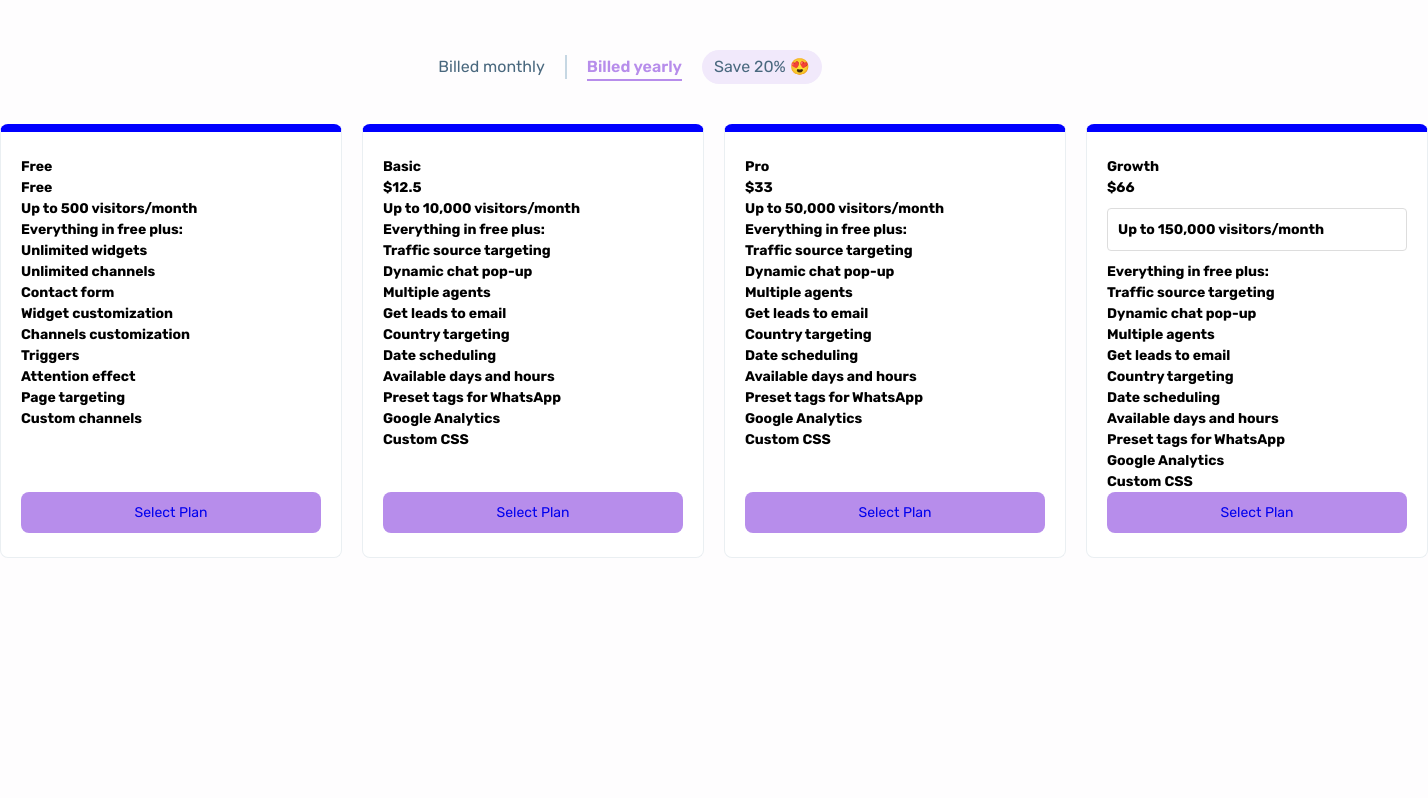
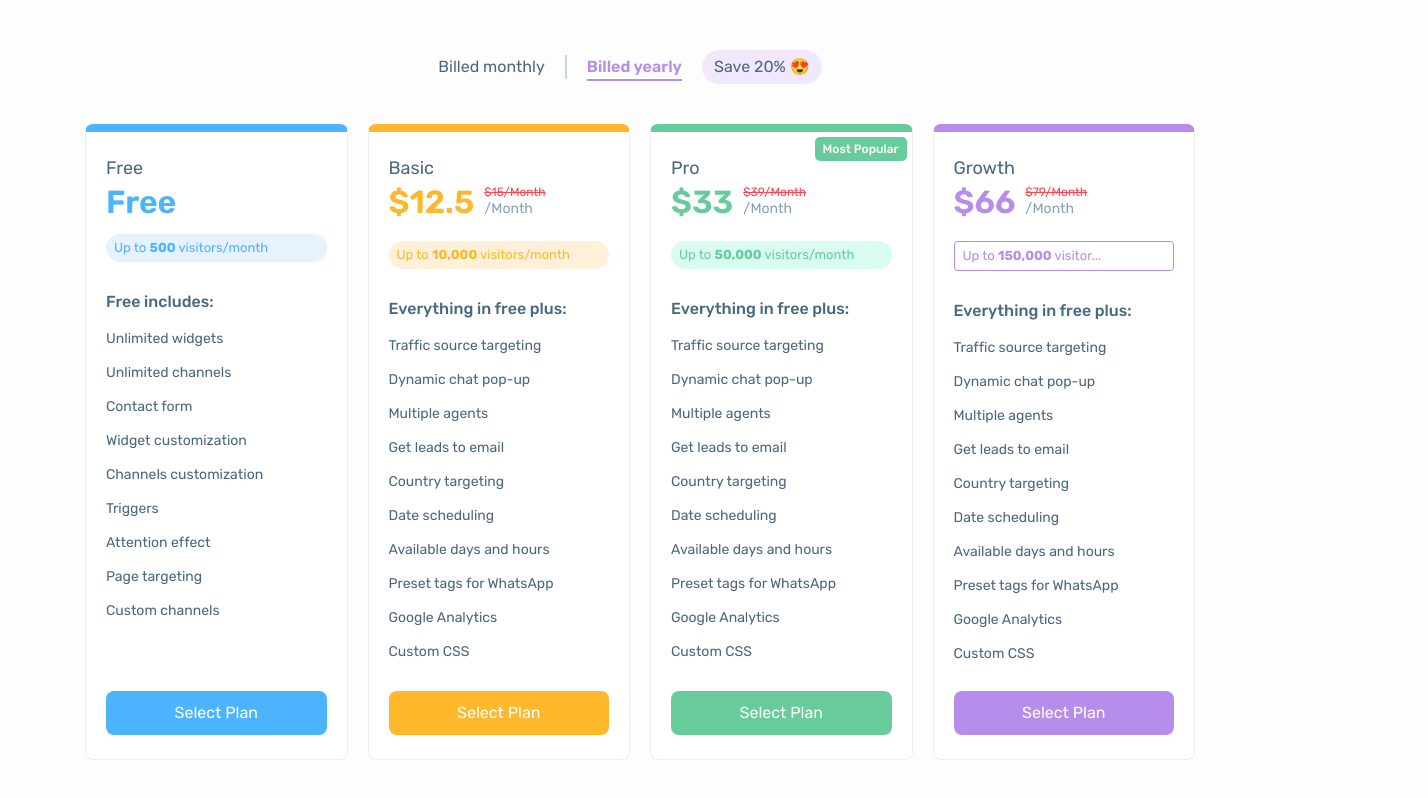
Before and after one commit to rayan2228/arraytics, a React (Vite) app in the folder problem 1/: page / in a window 1280 px wide. Both pictures are taken after a click on the button "Billed yearly". Shown: the top 798 px of the page, 1428 px wide, since content can reach past the window. Built offline with nearby package versions, Linux system fonts and the light colour scheme.

Commit message:
most of the designs are done. just need to fix some issues

```diff
--- a/problem 1/src/components/CustomDropdown.jsx
+++ b/problem 1/src/components/CustomDropdown.jsx
@@ -1,6 +1,8 @@
+/** @jsxImportSource @emotion/react */
 import { useState, useEffect } from "react";
 import { DropdownWrapper, Options, Selected, Title } from "../styleComponent";
-
+import { colors } from "../data/allData";
+import { css } from "@emotion/react";
 const CustomDropdown = ({ items, selected, onSelect }) => {
   const [isOpen, setIsOpen] = useState(false);
   useEffect(() => {
@@ -8,11 +10,22 @@ const CustomDropdown = ({ items, selected, onSelect }) => {
       onSelect(items[0]);
     }
   }, [items, selected, onSelect]);
+  console.log(colors[selected?.name]);
+
   return (
     <DropdownWrapper>
-      <Selected onClick={() => setIsOpen((prev) => !prev)}>
+      <Selected
+        onClick={() => setIsOpen((prev) => !prev)}
+        border={`1px solid ${colors[selected?.name]?.backgroundColor}`}
+      >
         {selected && (
-          <Title dangerouslySetInnerHTML={{ __html: selected.title }} />
+          <Title
+            fontSize="13px"
+            color={colors[selected?.name]?.backgroundColor}
+            dangerouslySetInnerHTML={{
+              __html: selected.title.split(" visitors")[0] + " visitor...",
+            }}
+          />
         )}
       </Selected>
 
@@ -20,7 +33,23 @@ const CustomDropdown = ({ items, selected, onSelect }) => {
         <Options>
           {items.map((item) => (
             <Title
-              key={item.id}
+              as={"li"}
+              key={item.title}
+              fontSize="13px"
+              color={
+                selected?.title === item.title
+                  ? colors[selected?.name]?.backgroundColor
+                  : "#49687e"
+              }
+              padding="8px 4px"
+              hoverBackgroundColor="#f7f5fb"
+              css={css`
+                cursor: pointer;
+                background-color: ${selected?.title === item.title
+                  ? "#f7f5fb"
+                  : "transparent"};
+                border-bottom: 1px solid #f0f0f0;
+              `}
               onClick={() => {
                 onSelect(item);
                 setIsOpen(false);
--- a/problem 1/src/components/pricing/Features.jsx
+++ b/problem 1/src/components/pricing/Features.jsx
@@ -1,27 +1,29 @@
 /** @jsxImportSource @emotion/react */
 import { css } from "@emotion/react";
-import { FeaturesListDescription, Flex, Title } from "../../styleComponent";
-const Features = ({ features, plansName }) => {
+import {
+  FeaturesList,
+  FeaturesListDescription,
+  Flex,
+  Title,
+} from "../../styleComponent";
+const Features = ({ features, planName }) => {
   return (
-    <div>
-      <Title>
-        {plansName === "Free" ? "Free includes:" : "Everything in free plus:"}
+    <div css={css`margin-bottom: 20px;`}>
+      <Title fontWeight="500" fontSize="16px" padding="8px 0px">
+        {planName === "Free" ? "Free includes:" : "Everything in free plus:"}
       </Title>
       <ul>
         {features.map((feature) => (
-          <li
-            css={css`
-              position: relative;
-            `}
-            key={feature.feature_title}
-          >
+          <FeaturesList key={feature.feature_title}>
             <Flex>
               <Title>{feature.feature_title}</Title>
-              <FeaturesListDescription>
-                {feature.feature_desc}
-              </FeaturesListDescription>
+              <FeaturesListDescription
+                dangerouslySetInnerHTML={{
+                  __html: feature.feature_desc,
+                }}
+              />
             </Flex>
-          </li>
+          </FeaturesList>
         ))}
       </ul>
     </div>
--- a/problem 1/src/components/pricing/PlanInfo.jsx
+++ b/problem 1/src/components/pricing/PlanInfo.jsx
@@ -1,12 +1,13 @@
 /** @jsxImportSource @emotion/react */
 import { useSelector } from "react-redux";
-import { Button, PlanItem, Title } from "../../styleComponent";
+import { Button, Flex, PlanItem, Title } from "../../styleComponent";
 import Features from "./Features";
 import { useMemo, useState } from "react";
 import { getDuplicatePlans, getFeatures } from "../../helpers";
 import CustomDropdown from "../CustomDropdown";
 import { useEffect } from "react";
-
+import { css } from "@emotion/react";
+import { colors } from "../../data/allData";
 const PlanInfo = ({ plan }) => {
   const [selectedPlan, setSelectedPlan] = useState(null);
   const [filteredFeatures, setFilteredFeatures] = useState([]);
@@ -29,13 +30,69 @@ const PlanInfo = ({ plan }) => {
   }, [plan, features]);
 
   return (
-    <PlanItem bcolor="blue">
-      <Title>{plan.name}</Title>
-      <Title>
-        {isDuplicatePlan.length > 0
-          ? selectedPlan?.details[billingType].price
-          : plan.details[billingType].price}
-      </Title>
+    <PlanItem bcolor={colors[plan.name].backgroundColor}>
+      {plan.name == "Pro" && (
+        <Title
+          as={"span"}
+          fontSize="12px"
+          fontWeight="500"
+          color="white"
+          padding="0px 8px"
+          css={css`
+            background-color: ${colors[plan.name].backgroundColor};
+            position: absolute;
+            right: 5px;
+            top: 5px;
+            border-radius: 5px;
+          `}
+        >
+          Most Popular
+        </Title>
+      )}
+      <Title fontSize="18px">{plan.name}</Title>
+      <Flex
+        gap="10px"
+        alignItems={"baseline"}
+        padding="10px 0px"
+        css={css`
+          position: relative;
+        `}
+      >
+        <Title
+          fontSize="32px"
+          fontWeight="600"
+          color={colors[plan.name].backgroundColor}
+        >
+          {isDuplicatePlan.length > 0
+            ? selectedPlan?.details[billingType].price
+            : plan.details[billingType].price}
+        </Title>
+        <Flex flexDirection="column">
+          {plan.name !== "Free" && billingType === "2_year" && (
+            <Title
+              as={"span"}
+              color="#ff424d"
+              fontSize="12px"
+              css={css`
+                text-decoration: line-through;
+                position: absolute;
+                top: 0px;
+              `}
+            >
+              {isDuplicatePlan.length > 0
+                ? selectedPlan?.details["1_year"].price
+                : plan.details["1_year"].price}
+              /Month
+            </Title>
+          )}
+          {plan.name !== "Free" && (
+            <Title color="#83a1b7" as={"span"}>
+              /Month
+            </Title>
+          )}
+        </Flex>
+      </Flex>
+      <div css={css`margin-bottom: 20px; margin-top: 10px;`}>
       {isDuplicatePlan.length > 0 ? (
         <CustomDropdown
           plan={plan.name}
@@ -44,8 +101,18 @@ const PlanInfo = ({ plan }) => {
           onSelect={setSelectedPlan}
         />
       ) : (
-        <Title dangerouslySetInnerHTML={{ __html: plan.title }} />
+        <Title
+          fontSize="13px"
+          color={colors[plan.name].backgroundColor}
+          padding="2px 8px"
+          css={css`
+            background-color: ${colors[plan.name].lightBackgroundColor};
+            border-radius: 50px;
+          `}
+          dangerouslySetInnerHTML={{ __html: plan.title }}
+        />
       )}
+      </div>
       <Features features={filteredFeatures} planName={plan.name} />
       <Button
         as="a"
@@ -54,8 +121,11 @@ const PlanInfo = ({ plan }) => {
         display="block"
         margin="auto 0px 0px 0px"
         padding="10px 0px"
-        backgroundColor="#b78deb"
+        backgroundColor={colors[plan.name].backgroundColor}
         borderRadius="8px"
+        color="white"
+        fontSize="16px"
+        hoverBackgroundColor={colors[plan.name].hoverBackgroundColor}
       >
         Select Plan
       </Button>
--- a/problem 1/src/components/pricing/PlansWrapper.jsx
+++ b/problem 1/src/components/pricing/PlansWrapper.jsx
@@ -1,6 +1,6 @@
 /** @jsxImportSource @emotion/react */
 import { css } from "@emotion/react";
-import { Grid } from "../../styleComponent";
+import { Flex, Grid } from "../../styleComponent";
 import PlanInfo from "./PlanInfo";
 import { useSelector } from "react-redux";
 import { useMemo } from "react";
@@ -10,11 +10,18 @@ const PlansWrapper = () => {
   const { plans } = useSelector((state) => state.pricingPlan.plansData);
   const uniquePlans = useMemo(() => getUniquePlans(plans), [plans]);
   return (
-    <Grid templateColumns="repeat(4, 1fr)" gap="20px">
-      {uniquePlans.map((plan, index) => (
-        <PlanInfo key={index} plan={plan} />
-      ))}
-    </Grid>
+    <section
+      css={css`
+        max-width: 1110px;
+        margin: auto;
+      `}
+    >
+      <Grid templateColumns="repeat(4, 1fr)" gap="20px">
+        {uniquePlans.map((plan, index) => (
+          <PlanInfo key={index} plan={plan} />
+        ))}
+      </Grid>
+    </section>
   );
 };
 export default PlansWrapper;
--- a/problem 1/src/components/pricing/PricingContainer.jsx
+++ b/problem 1/src/components/pricing/PricingContainer.jsx
@@ -12,10 +12,8 @@ const PricingContainer = () => {
       `}
     >
       <Container>
-        <Flex flexDirection="column" gap="40px">
           <PricingInfo />
           <PlansWrapper />
-        </Flex>
       </Container>
     </section>
   );
--- a/problem 1/src/components/pricing/PricingInfo.jsx
+++ b/problem 1/src/components/pricing/PricingInfo.jsx
@@ -10,7 +10,7 @@ const PricingInfo = () => {
   } = useSelector((state) => state.pricingPlan);
   const dispatch = useDispatch();
   return (
-    <Flex justifyContent="center" gap="20px" alignItems="center">
+    <Flex justifyContent="center" gap="20px" alignItems="center" margin="40px 0px">
       {Object.keys(plansInfo).map((key, index) => (
         <div
           key={key}
--- /dev/null
+++ b/problem 1/src/data/allData.js
@@ -0,0 +1,24 @@
+let colors = {
+  Free: {
+    backgroundColor: "#4cb3fd",
+    lightBackgroundColor: "#e5f2ff",
+    hoverBackgroundColor: "#1884d1",
+  },
+  Basic: {
+    backgroundColor: "#ffb72c",
+    lightBackgroundColor: "#fff0d9",
+    hoverBackgroundColor: "#d69312",
+  },
+  Pro: {
+    backgroundColor: "#68cb9b",
+    lightBackgroundColor: "#d8fdf0",
+    hoverBackgroundColor: "#40a373",
+  },
+  Growth: {
+    backgroundColor: "#b78deb",
+    lightBackgroundColor: "#d6bff4",
+    hoverBackgroundColor: "#6e41a6",
+  },
+};
+
+export { colors }
--- a/problem 1/src/redux/slices/pricingPlan.js
+++ b/problem 1/src/redux/slices/pricingPlan.js
@@ -1,5 +1,5 @@
 import { createSlice } from "@reduxjs/toolkit";
-import data from '../../server/data.json'
+import data from '../../data/data.json'
 const initialState = {
     billingType: '1_year',
     plansData: {
--- a/problem 1/src/styleComponent/index.js
+++ b/problem 1/src/styleComponent/index.js
@@ -19,6 +19,8 @@ const Flex = styled.div`
   flex-wrap: ${({ flexWrap }) => flexWrap};
   gap: ${({ gap }) => gap};
   flex-direction: ${({ flexDirection }) => flexDirection};
+  padding: ${({ padding }) => padding};
+  margin: ${({ margin }) => margin};
 `;
 
 const Button = styled.button`
@@ -33,13 +35,23 @@ const Button = styled.button`
   cursor: ${({ cursor }) => cursor || "pointer"};
   margin: ${({ margin }) => margin};
   display: ${({ display }) => display || "inline-block"};
+  transition: all 0.3s ease-in-out;
+  &:hover {
+    background-color: ${({ hoverBackgroundColor }) => hoverBackgroundColor};
+  }
 `;
 
 const Title = styled.h2`
   font-size: ${({ fontSize }) => fontSize || "14px"};
-  color: ${({ color }) => color};
-  font-weight: ${({ fontWeight }) => fontWeight};
+  color: ${({ color }) => color || "#49687e"};
+  font-weight: ${({ fontWeight }) => fontWeight || "400"};
   text-align: ${({ textAlign }) => textAlign};
+  padding: ${({ padding }) => padding};
+  line-height: ${({ lineHeight }) => lineHeight || "24px"};
+  transition: all 0.3s ease-in-out;
+  &:hover {
+    background-color: ${({ hoverBackgroundColor }) => hoverBackgroundColor };
+  }
 `;
 
 const PlanItem = styled.div`
@@ -50,9 +62,20 @@ const PlanItem = styled.div`
   border-top:8px solid ${({ bcolor }) => bcolor || "transparent"};
   border-radius: 8px;
   background-color: white;
-  min-width: 300px;
+  position: relative;
 `;
 
+
+
+const FeaturesList = styled.li`
+    position: relative;
+    padding: 5px 0px;
+    cursor: pointer;
+    &:hover span {
+      visibility: visible;
+      opacity: 1;
+    }
+`
 const FeaturesListDescription = styled.span`
     background: #fff;
     border: 1px solid #fff;
@@ -60,7 +83,8 @@ const FeaturesListDescription = styled.span`
     bottom: 120%;
     box-shadow: 0 0 18px 0 rgba(73, 104, 126, .2);
     color: #49687e;
-    display: none;
+    visibility: hidden;
+    opacity: 0;
     font-size: 14px;
     left: -10px;
     min-width: 224px;
@@ -69,33 +93,32 @@ const FeaturesListDescription = styled.span`
     white-space: normal;
     word-break: break-word;
     z-index: 10;
+    transition: all .3s ease-in-out;
 `
 
 const DropdownWrapper = styled.div`
   position: relative;
-  max-width: 300px;
-  margin: 10px 0;
 `;
 
 const Selected = styled.div`
-  padding: 10px;
-  border: 1px solid #ddd;
+  padding: 2px 8px;
+  border:${({ border }) => border};
   border-radius: 4px;
   cursor: pointer;
 `;
 
-const Options = styled.div`
+const Options = styled.ul`
   position: absolute;
   top: 100%;
-  left: 0;
+  left: 0px;
   width: 100%;
   border: 1px solid #ddd;
   background: white;
   z-index: 10;
-  border-radius: 4px;
-  max-height: 150px;
+  border-radius: 10px;
   overflow-y: auto;
+  transition: all 0.3s ease-in-out;
 `;
 
 
-export { Container, Grid, Flex, Button, Title, PlanItem, FeaturesListDescription, DropdownWrapper, Selected, Options };
+export { Container, Grid, Flex, Button, Title, PlanItem, FeaturesListDescription, DropdownWrapper, Selected, Options, FeaturesList };
```
Also changed, not shown: problem 1/src/data/data.json (renamed from problem 1/src/server/data.json).
